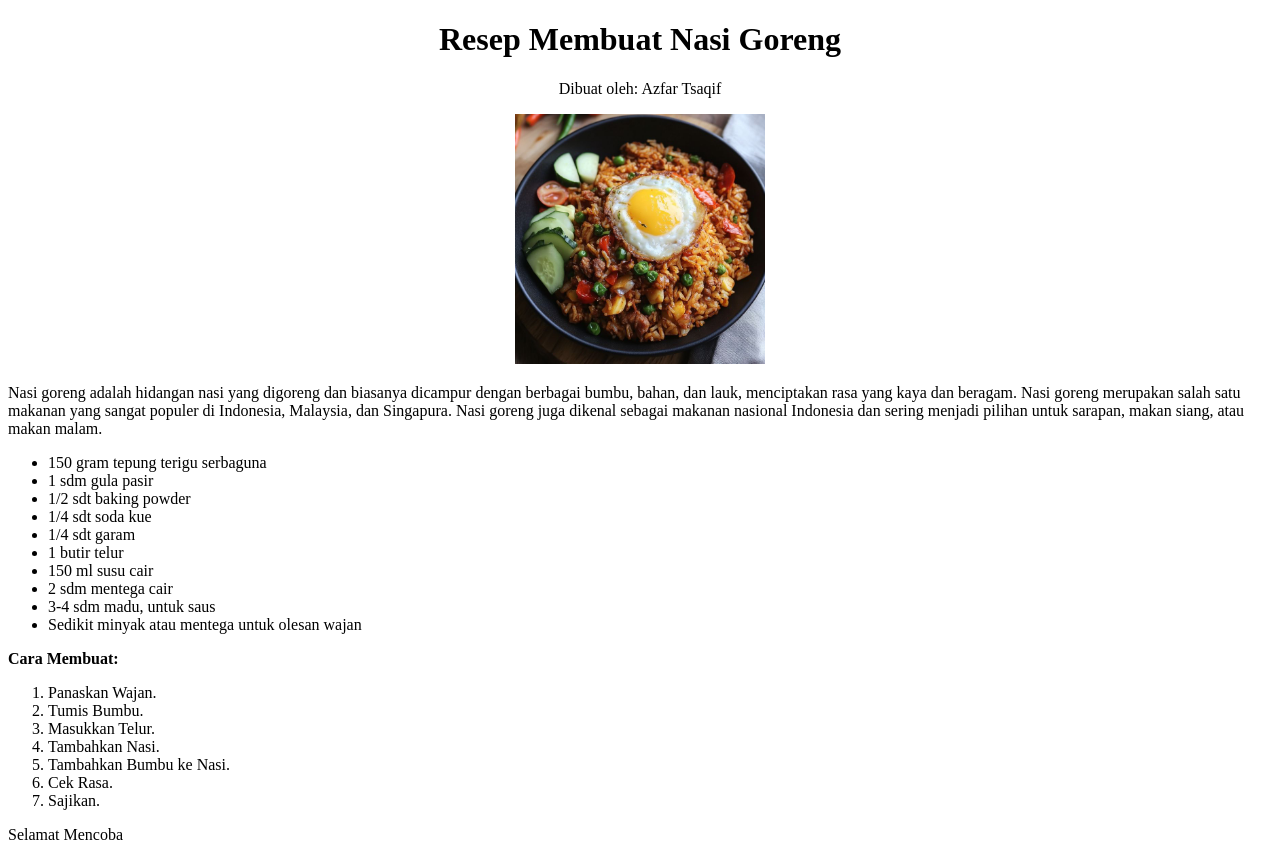
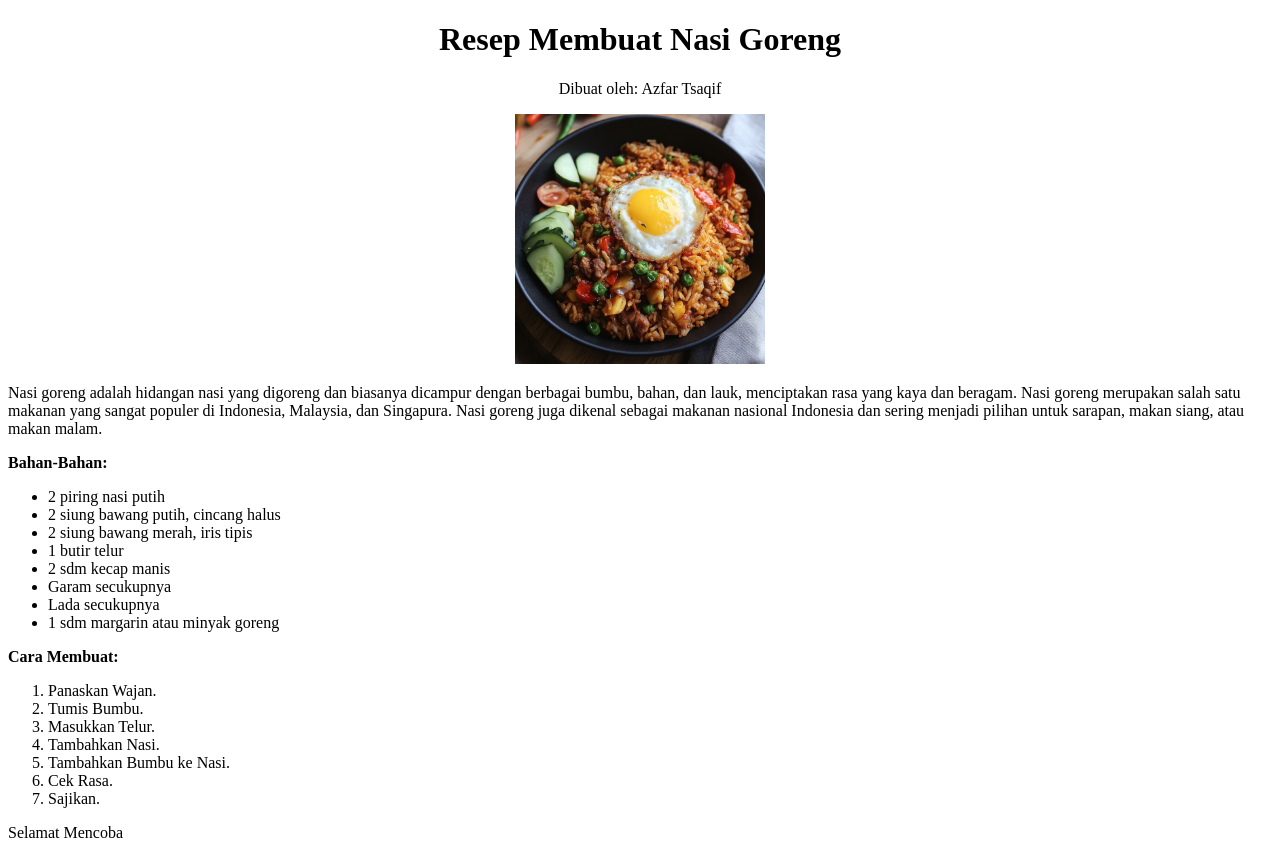
Before and after one commit to azfartsaqif26/Azfar-HTML, a plain HTML site: page indeks.html in a window 1280 px wide. Drawn offline with Linux system fonts and the light colour scheme.

Commit message:
index.html

```diff
--- a/indeks.html
+++ b/indeks.html
@@ -10,17 +10,16 @@
         <p><center>Dibuat oleh: Azfar Tsaqif</center></p>
         <center><img src="nasigoreng.jpg" width="250"></center>
         <p>Nasi goreng adalah hidangan nasi yang digoreng dan biasanya dicampur dengan berbagai bumbu, bahan, dan lauk, menciptakan rasa yang kaya dan beragam. Nasi goreng merupakan salah satu makanan yang sangat populer di Indonesia, Malaysia, dan Singapura. Nasi goreng juga dikenal sebagai makanan nasional Indonesia dan sering menjadi pilihan untuk sarapan, makan siang, atau makan malam.</p>
+         <p><b>Bahan-Bahan:</b></p>
         <ul>
-            <li>150 gram tepung terigu serbaguna</li>
-            <li>1 sdm gula pasir</li>
-            <li>1/2 sdt baking powder</li>
-            <li>1/4 sdt soda kue</li>
-            <li>1/4 sdt garam</li>
+            <li>2 piring nasi putih</li>
+            <li>2 siung bawang putih, cincang halus</li>
+            <li>2 siung bawang merah, iris tipis</li>
             <li>1 butir telur</li>
-            <li>150 ml susu cair</li>
-            <li>2 sdm mentega cair</li>
-            <li>3-4 sdm madu, untuk saus</li>
-            <li>Sedikit minyak atau mentega untuk olesan wajan</li>
+            <li>2 sdm kecap manis</li>
+            <li>Garam secukupnya</li>
+            <li>Lada secukupnya</li>
+            <li>1 sdm margarin atau minyak goreng</li>
         </ul>
         <p><b>Cara Membuat:</b></p>
         <ol>
```
